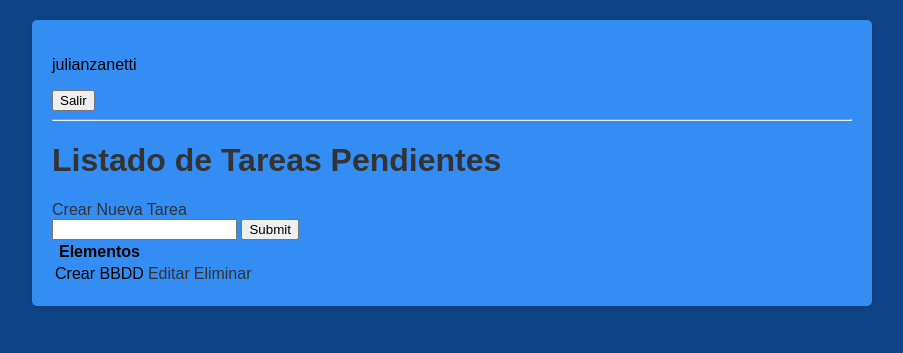
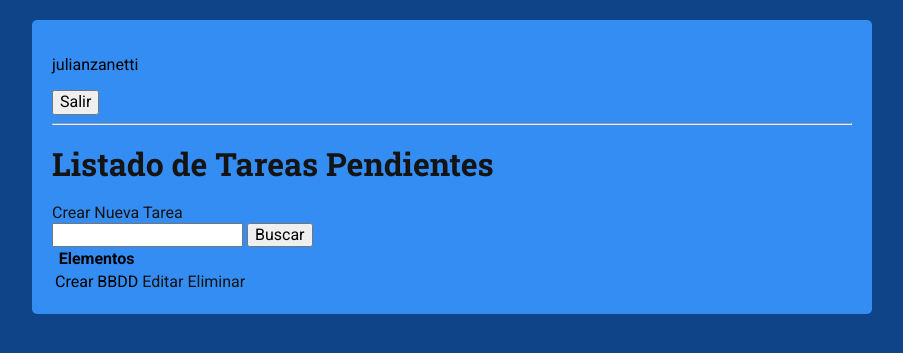
Before and after one commit to julianzanetti/Python-16-dias, a Django app: page / in a window 1280 px wide. Shown: the top 353 px of the page, without its empty margins (188-1091 px from the left). Run offline with Django 5.2, Linux system fonts and the light colour scheme; a user stored in the database is signed in; data comes from the database, SQL or seed files in the repository.

Commit message:
Add files via upload

```diff
--- a/Proyecto16 - Aplicacion Web de Tares Pendientes/base/templates/base/principal.html
+++ b/Proyecto16 - Aplicacion Web de Tares Pendientes/base/templates/base/principal.html
@@ -3,9 +3,12 @@
 <head>
     <meta charset="UTF-8">
     <title>Lista de Pendientes</title>
+    <link rel="stylesheet" href="https://cdnjs.cloudflare.com/ajax/libs/normalize/8.0.1/normalize.min.css">
+    <link href="https://fonts.googleapis.com/css?family=Roboto:400,700&display=swap" rel="stylesheet">
+    <link href="https://fonts.googleapis.com/css?family=Roboto+Slab:700&display=swap" rel="stylesheet">
     <style>
         body {
-            font-family: Arial, sans-serif;
+            font-family: "Roboto", sans-serif;
             background-color: #104488;
             margin: 0;
             padding: 20px;
@@ -16,13 +19,15 @@
             background: rgb(51, 141, 243);
             padding: 20px;
             border-radius: 5px;
-            box-shadow: 0 0 10px rgba(0,0,0,0.1);
+            box-shadow: 2 2 10px rgba(0,0,0,0.1);
         }
-        h1 {
-            color: #333;
+        h1, h2, h3, h4, h5, h6 {
+            font-family: 'Roboto Slab', 'Roboto', sans-serif;
+            font-weight: 700;
+            color: #141414;
         }
         a {
-            color: #333;
+            color: #141414;
             text-decoration: none;
         }
         a:hover {
--- a/Proyecto16 - Aplicacion Web de Tares Pendientes/base/templates/base/tarea_list.html
+++ b/Proyecto16 - Aplicacion Web de Tares Pendientes/base/templates/base/tarea_list.html
@@ -22,7 +22,7 @@
     <a href="{% url 'crear-tarea' %}">Crear Nueva Tarea</a>
     <form method="get">
         <input type="text", name="area-buscar", value="{{ valor_buscado }}">
-        <input type="submit", name="Buscar">
+        <input type="submit", name="Buscar", value="Buscar">
     </form>
 
     <table>
```
